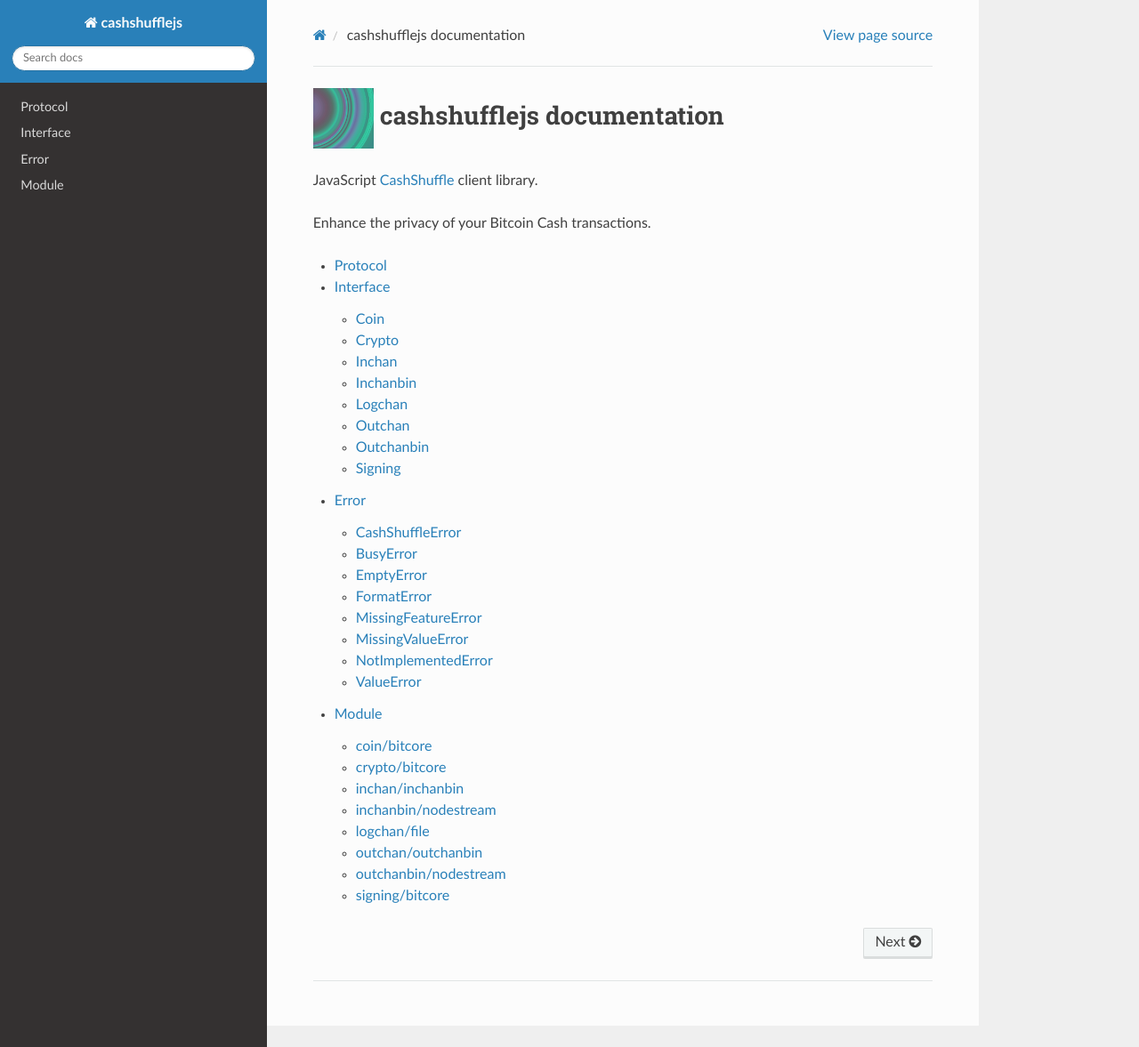
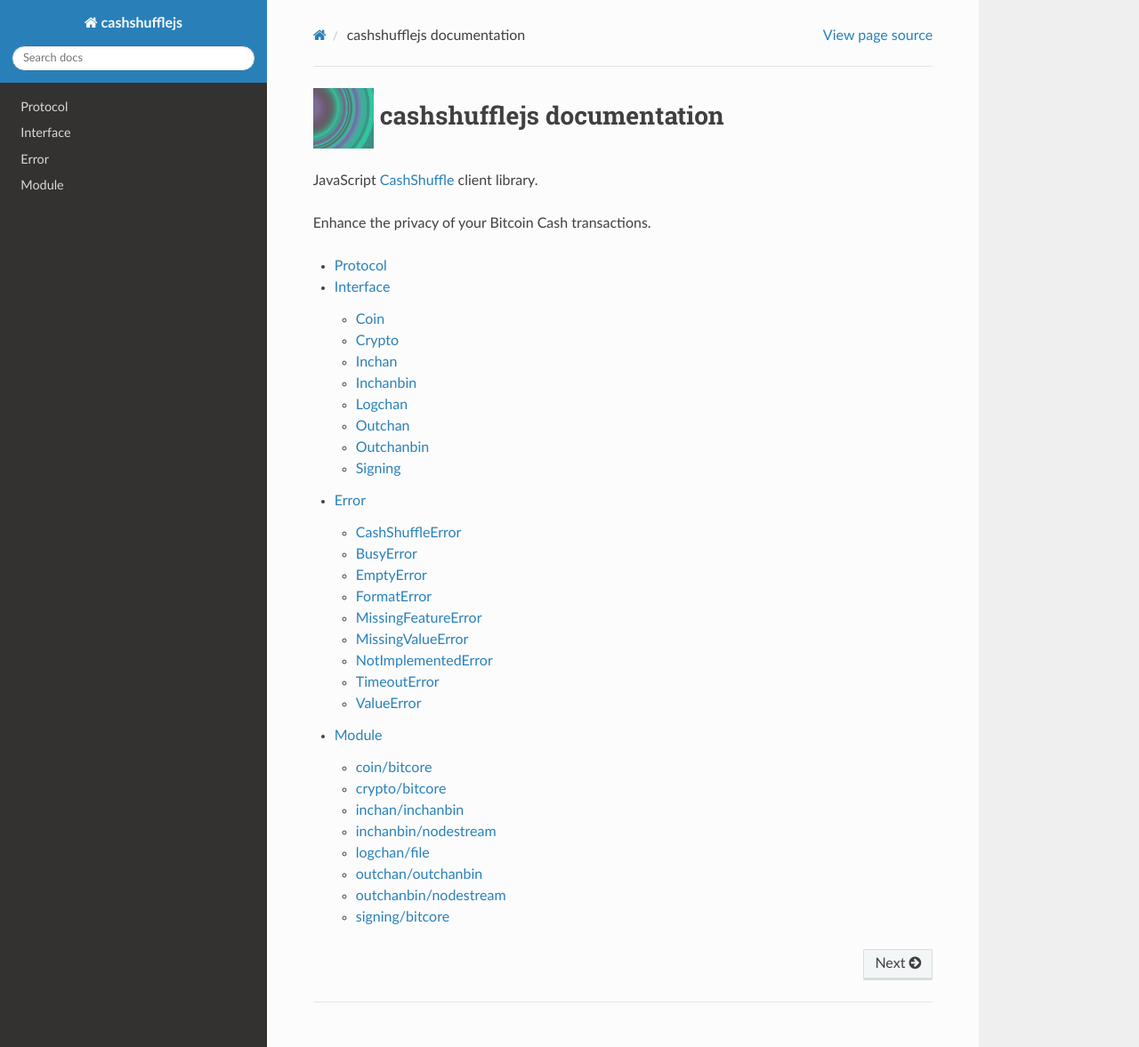
Before and after one commit to bookmoons/cashshufflejs, a Sphinx documentation site: the page built from doc/index.rst, in a window 1280 px wide and 1177 px high. Shown: the whole window at 89% size. Built offline with Sphinx 7.4.7 and the Read the Docs theme 2.0.0, drawn with Linux system fonts in a browser that asks for light colours.

Commit message:
doc: Add TimeoutError

```diff
--- a/doc/error.rst
+++ b/doc/error.rst
@@ -49,6 +49,12 @@
 .. autoclass:: NotImplementedError
    :members:
 
+TimeoutError
+------------
+
+.. autoclass:: TimeoutError
+   :members:
+
 ValueError
 ----------
 
```
